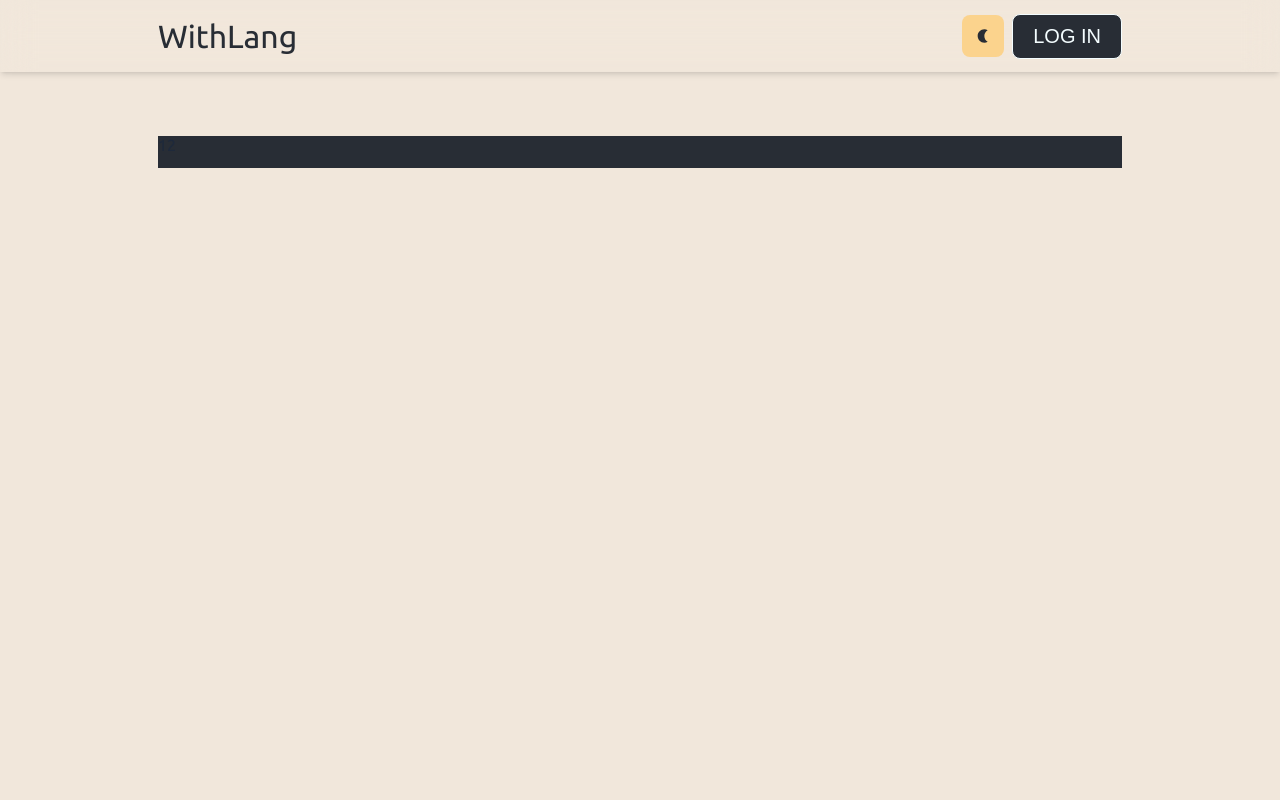
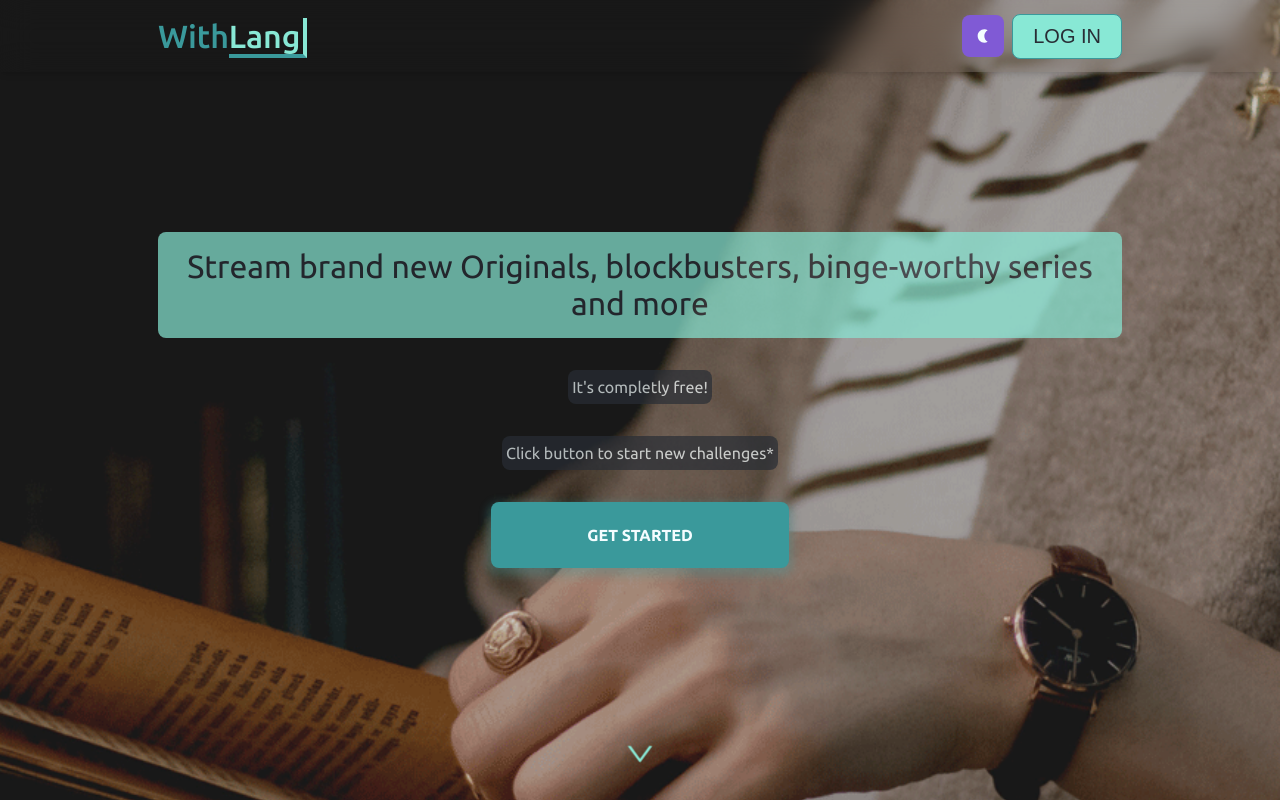
Before and after one commit to ramazandogna/with-lang, a React (Create React App) app: page / in a window 1280 px wide. Shown: the top 800 px of the page. Built offline with nearby package versions, Linux system fonts and the light colour scheme.

Commit message:
Home section has finished

```diff
--- a/public/index.html
+++ b/public/index.html
@@ -30,7 +30,7 @@
   <title>With Lang</title>
 </head>
 
-<body class="dark">
+<body class="darkTheme">
   <noscript>You need to enable JavaScript to run
     this app.</noscript>
   <div id="root"></div>
--- a/src/App.js
+++ b/src/App.js
@@ -1,16 +1,17 @@
 import './Assets/Styles/global.css';
 
 import Home from './Pages/Home';
+import Introduction from './Pages/Introduction';
 import Navbar from './Components/Navbar';
 
 function App() {
    return (
-      <div>
+      <div className="app">
          <Navbar />
-         <div className="app-section">
-            <div className="container">
-               <Home />
-            </div>
+
+         <div className="container">
+            <Home />
+            <Introduction />
          </div>
       </div>
    );
--- a/src/Assets/Styles/global.css
+++ b/src/Assets/Styles/global.css
@@ -1,24 +1,24 @@
 @import url('https://fonts.googleapis.com/css2?family=Ubuntu:wght@300;400;500;700&display=swap');
 
 :root {
-   --first-color: #2c7a7b;
-   --second-color: #c0f6eb;
+   --first-color: #3a999b;
+   --second-color: #88e8d5;
    --light-color: #f4fdff;
    --dark-color: #282d35;
    --gray-color-75: #dadee7;
-   --gray-color-100: #b5bcc5;
+   --gray-color-100: #9ea6b1;
    --gray-color-200: #566683;
    --link-color: #3d7aed;
    --main-bg: #f1e7db;
-   --opacity-bg: #ffffffbe;
    --header-height: 4.5rem;
+   --oppacity: rgba(58, 153, 155, 0.3);
 }
 
 * {
    margin: 0;
    padding: 0;
    box-sizing: border-box;
-   transition: all 0.1s;
+   transition: all 0.3s;
 }
 
 body {
@@ -27,17 +27,19 @@ body {
    font-family: 'Ubuntu', sans-serif;
    background-color: var(--main-bg);
 }
-.dark body {
-   --first-color: #c0f6eb;
+body.darkTheme {
+   --first-color: #9fded1;
    --second-color: #2c7a7b;
    --light-color: #282d35;
    --dark-color: #f4fdff;
+   --gray-color-75: #566683;
+   --gray-color-100: #9ea6b1;
+   --gray-color-200: #dadee7;
    --main-bg: #282d35;
-   --opacity-bg: #ffffffbe;
    --header-height: 4.5rem;
    --link-color: #df80bb;
+   --oppacity: rgba(159, 222, 209, 0.3);
 }
-
 html {
    scroll-behavior: smooth;
    scroll-snap-stop: 4rem;
@@ -75,6 +77,12 @@ a {
    text-decoration: none;
 }
 
+.app {
+   background-image: url(../Images/background-2.png);
+   background-size: cover;
+   background-position: center;
+}
+
 .app-section {
    position: relative;
    padding-top: calc(var(--header-height) + 1.5rem);
--- a/src/Assets/Styles/home.css
+++ b/src/Assets/Styles/home.css
@@ -1,4 +1,92 @@
-.home-pırt {
+.home-section {
+   display: flex;
+   justify-content: center;
+   align-items: center;
+   position: relative;
+   height: 100vh;
+}
+
+.home-wrapper {
+   display: flex;
+   flex-direction: column;
+   gap: 2rem;
+   text-align: center;
+}
+
+.home-brand-introduction {
+   font-size: 2rem;
+   color: var(--dark-color);
+   padding: 1rem 0.5rem;
+   background-color: var(--second-color);
+   opacity: 0.7;
+   border-radius: 0.5rem;
+}
+
+.home-brand-free {
+   color: var(--light-color);
+   padding: 0.5rem 0.25rem;
    background-color: var(--dark-color);
-   height: 2rem;
+   opacity: 0.7;
+   border-radius: 0.5rem;
+   display: inline-block;
 }
+
+.home-brand-click {
+   color: var(--light-color);
+   padding: 0.5rem 0.25rem;
+   background-color: var(--dark-color);
+   opacity: 0.7;
+   border-radius: 0.5rem;
+   display: flex;
+   display: inline-block;
+}
+
+.home-brand-button {
+   display: flex;
+   justify-content: center;
+}
+
+.home-brand-button-text {
+   box-shadow: 0 4px 8px 4px var(--oppacity);
+   padding: 1.5rem 6rem;
+   background-color: var(--first-color);
+   cursor: pointer;
+   border-radius: 0.5rem;
+   font-weight: 600;
+   font: 2rem;
+   color: var(--light-color);
+}
+
+.home-brand-button-text:hover {
+   background-color: var(--second-color);
+   color: var(--dark-color);
+}
+
+.home-down-button {
+   position: absolute;
+   padding: 4px;
+   left: auto;
+   right: auto;
+   font-size: 2rem;
+   bottom: 13px;
+   cursor: pointer;
+   animation: moveUpDown 1.5s ease-in-out infinite alternate;
+   color: var(--second-color);
+}
+
+@keyframes moveUpDown {
+   0% {
+      transform: translateY(0);
+      font-variant: var(--first-color);
+   }
+   50% {
+      transform: translateY(-20px);
+
+      color: var(--second-color);
+   }
+   100% {
+      transform: translateY(0);
+      scale: 1.27;
+      font-variant: var(--first-color);
+   }
+}
--- /dev/null
+++ b/src/Assets/Styles/introduction.css
@@ -0,0 +1,16 @@
+.introduction-section {
+   position: relative;
+   display: flex;
+   flex-direction: column;
+   height: calc(100vh - 6rem);
+}
+
+.introduction-wrapper-1 {
+   height: calc(100% / 2);
+}
+
+.introduction-wrapper-2 {
+   height: calc(100% / 2);
+
+   background: #000;
+}
--- a/src/Assets/Styles/navbar.css
+++ b/src/Assets/Styles/navbar.css
@@ -18,23 +18,34 @@
 
 .logo-area {
    font-size: 2rem;
-   color: var(--dark-color);
+   font-weight: 500;
+}
+
+.logo-first {
+   color: var(--first-color);
+}
+
+.logo-second {
+   border-bottom: 4px solid var(--first-color);
+   padding-right: 2px;
+   border-right: 4px solid var(--second-color);
+   color: var(--second-color);
 }
 
 .login-button {
    cursor: pointer;
    padding: 10px 20px;
    font-size: 20px;
-   color: var(--light-color);
-   background-color: var(--dark-color);
-   border: 1px solid var(--light-color);
+   color: var(--dark-color);
+   background-color: var(--second-color);
+   border: 1px solid var(--first-color);
    border-radius: 0.5rem;
 }
 
 .login-button:hover {
-   color: var(--dark-color);
-   background-color: var(--light-color);
-   border: 1px solid var(--dark-color);
+   color: var(--first-color);
+   background-color: var(--second-color);
+   border: 1px solid var(--first-color);
 }
 
 .navbar-right {
@@ -65,12 +76,12 @@
    border-radius: 0.5rem;
    color: var(--dark-color);
    cursor: pointer;
-   background-color: #fbd38d;
+   background-color: #e4b158;
    transition: transform 0.3s ease-out;
 }
 
 .day-icon:hover {
-   background-color: #f7c46b;
+   background-color: #dba23f;
 }
 
 .nightMode:active .night-icon {
--- a/src/Components/Navbar.js
+++ b/src/Components/Navbar.js
@@ -11,9 +11,9 @@ function Navbar() {
 
    useEffect(() => {
       if (isNightMode) {
-         document.body.classList.add('dark');
+         document.body.classList.add('darkTheme');
       } else {
-         document.body.classList.remove('dark');
+         document.body.classList.remove('darkTheme');
       }
       console.log(isNightMode);
    }, [isNightMode]);
@@ -22,7 +22,10 @@ function Navbar() {
       <div className="header">
          <div className="header-container container">
             <Link to="/">
-               <div className="logo-area">WithLang</div>
+               <div className="logo-area">
+                  <span className="logo-first"> With</span>
+                  <span className="logo-second">Lang</span>
+               </div>
             </Link>
 
             <div className="navbar-right">
@@ -33,11 +36,11 @@ function Navbar() {
                   }`}
                >
                   {isNightMode ? (
-                     <div className="night-icon">
+                     <div className="day-icon">
                         <FaSun />
                      </div>
                   ) : (
-                     <div className="day-icon">
+                     <div className="night-icon">
                         <MdNightlight />
                      </div>
                   )}
--- a/src/Pages/Home.jsx
+++ b/src/Pages/Home.jsx
@@ -1,11 +1,43 @@
 import '../Assets/Styles/home.css';
 
+import { AiOutlineDown } from 'react-icons/ai';
 import React from 'react';
 
 function Home() {
+   const scrollToNextSection = () => {
+      window.scrollTo({
+         top: window.innerHeight,
+         behavior: 'smooth',
+      });
+   };
+
    return (
-      <div className="section">
-         <div className="home-pırt">12</div>
+      <div className="home-section">
+         <div className="home-wrapper">
+            <div className="home-brand-introduction">
+               Stream brand new Originals, blockbusters, binge-worthy series and
+               more
+            </div>
+
+            <div>
+               <p className="home-brand-free">It's completly free!</p>
+            </div>
+            <div>
+               <p className="home-brand-click">
+                  Click button to start new challenges*
+               </p>
+            </div>
+            <div className="home-brand-button">
+               <p className="home-brand-button-text">GET STARTED</p>
+            </div>
+         </div>
+
+         <div
+            onClick={scrollToNextSection}
+            className="home-down-button"
+         >
+            <AiOutlineDown />
+         </div>
       </div>
    );
 }
--- /dev/null
+++ b/src/Pages/Introduction.jsx
@@ -0,0 +1,17 @@
+import '../Assets/Styles/introduction.css';
+
+import React from 'react';
+
+function Introduction() {
+   return (
+      <div
+         id="#introduction"
+         className="introduction-section"
+      >
+         <div className="introduction-wrapper-1">1</div>
+         <div className="introduction-wrapper-2">2</div>
+      </div>
+   );
+}
+
+export default Introduction;
```
Also changed, not shown: src/Assets/Images/background-1.png (added), src/Assets/Images/background-2.png (added).
